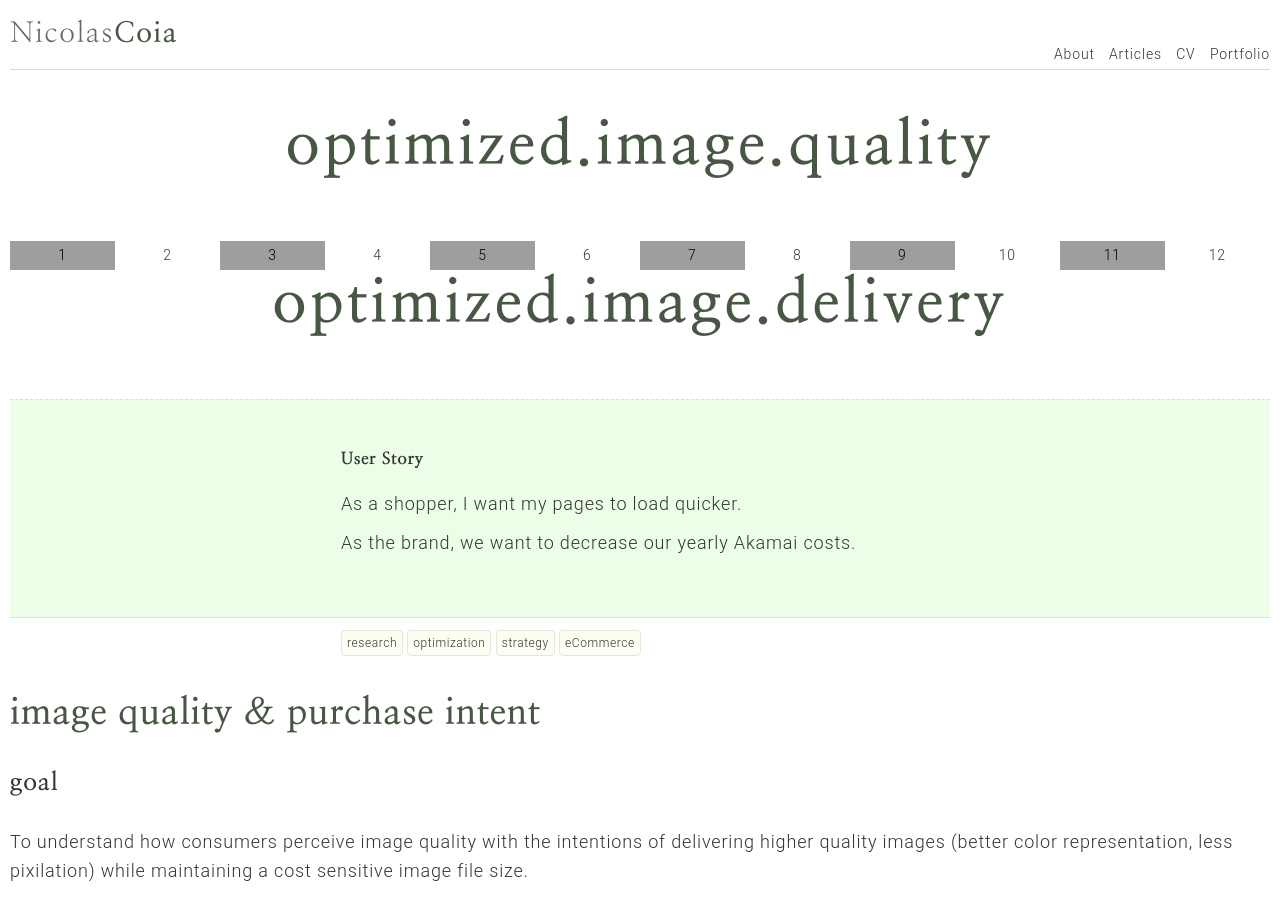
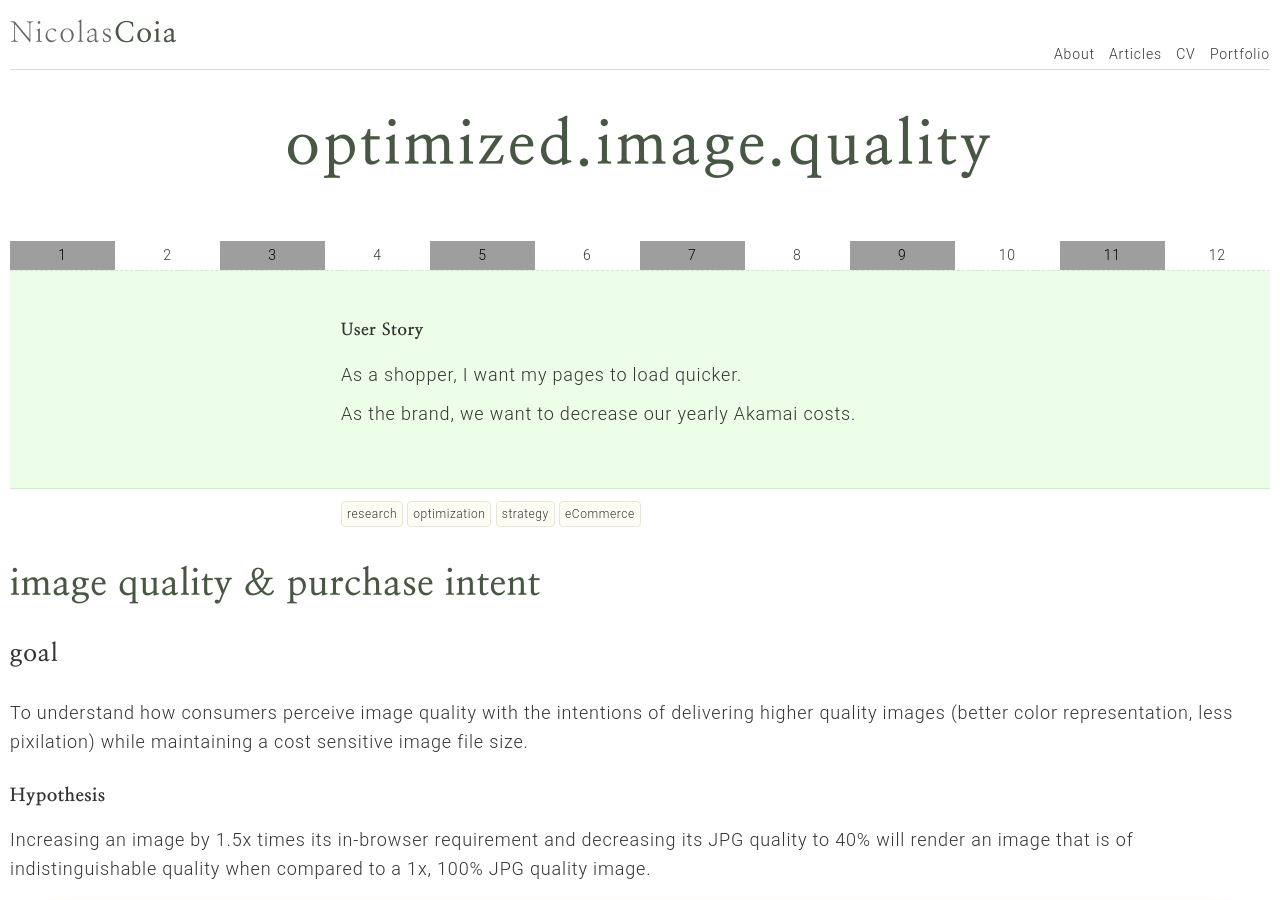
Before and after one commit to dyutibarma/monochrome, a Jekyll site: the page built from _portfolio/2018-10-24-optimized-image-quality.md, in a window 1280 px wide and 900 px high. Built offline with Jekyll 4.4.1, drawn with Linux system fonts in a browser that asks for light colours.

Commit message:
Update 2018-10-24-optimized-image-quality.md

```diff
--- a/_portfolio/2018-10-24-optimized-image-quality.md
+++ b/_portfolio/2018-10-24-optimized-image-quality.md
@@ -1,7 +1,7 @@
 ---
 title:  Image Quality & Purchase Intent
 header: optimized.image.quality
-stories: [As a shopper I want my pages to load quicker, As the brand we want to decrease our yearly Akamai costs.]
+stories: [As a shopper - I want my pages to load quicker, As the brand - we want to decrease our yearly Akamai costs.]
 image: coianac.github.io/img/proto-1.jpg
 categories: [portfolio]
 tags: [research, optimization, strategy, eCommerce]
@@ -22,8 +22,6 @@
   <div class="w3-col m1 w3-center w3-grey">11</div>
   <div class="w3-col m1 w3-center">12</div>
 </div>
-
-<h1>optimized.image.delivery</h1>
 
 <div class ="w3-row block-head">
   <div class="w3-col w3-container m2 l3">
```
